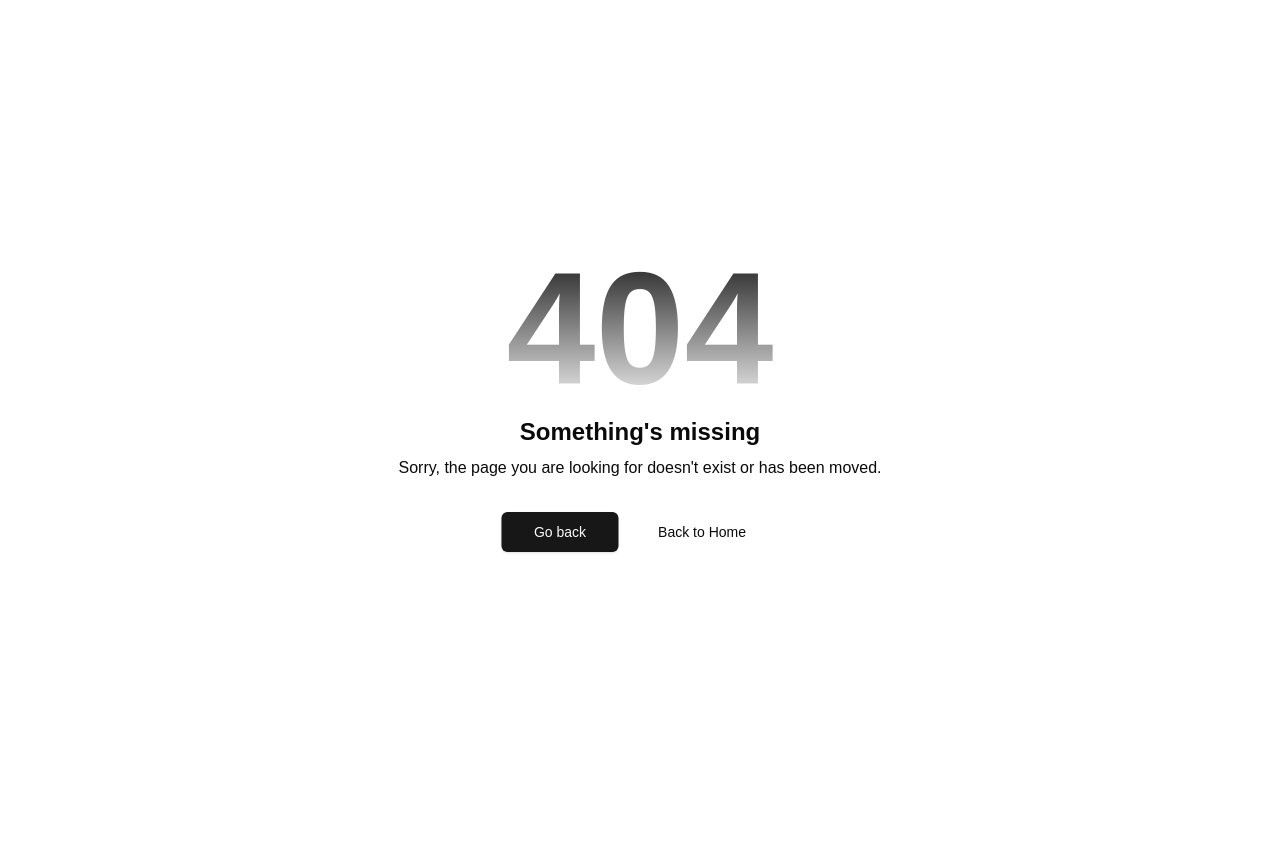
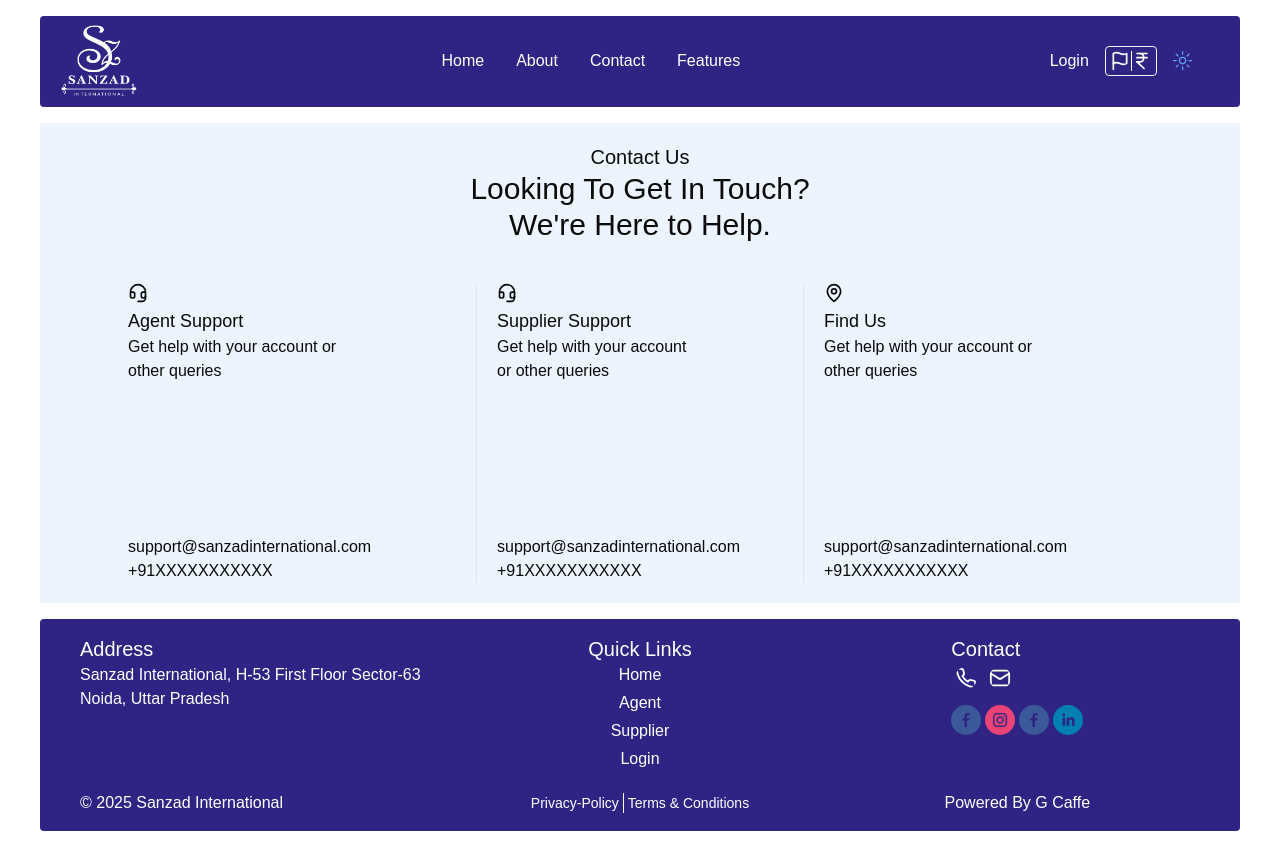
Before and after one commit to Sanzadinternational/frontend, a Next.js app: page /contact in a window 1280 px wide. Before the commit this address had no page. Before the commit the page ends 800 px from the top, so only its background shows below. Built offline with nearby package versions, Linux system fonts and the light colour scheme.

Commit message:
added contact page

```diff
--- a/src/app/(dashboard)/dashboard/admin/all-admin/page.tsx
+++ b/src/app/(dashboard)/dashboard/admin/all-admin/page.tsx
@@ -182,8 +182,8 @@ export default function AdminManagementPage() {
   }, []);
 
   const handleDelete = async (email: string) => {
-    const confirmDelete = window.confirm(`Are you sure you want to delete ${email}?`);
-    if (!confirmDelete) return;
+    // const confirmDelete = window.confirm(`Are you sure you want to delete ${email}?`);
+    // if (!confirmDelete) return;
 
     try {
       const response = await fetch(`${API_BASE_URL}/admin/DestroyAdmin/${email}`, {
--- /dev/null
+++ b/src/app/(main)/contact/page.tsx
@@ -0,0 +1,58 @@
+import { Separator } from "@/components/ui/separator"
+import { MapPin,Headset } from "lucide-react"
+
+const page = () => {
+  return (
+    <div className="flex flex-col justify-center items-center gap-10 bg-blue-100/[.5] dark:bg-blend-darken dark:text-primary-foreground mx-10 px-5 py-5">
+        <div className="flex flex-col items-center">
+            <h2 className="text-xl">Contact Us</h2>
+            <h1 className="text-3xl text-center">Looking To Get In Touch?
+                <br/>
+                We&#39;re Here to Help.
+            </h1>
+        </div>
+        <div className="grid grid-cols-1 md:grid-cols-3 gap-5">
+            <div className="flex flex-col justify-between h-[300px]">
+                <div>
+                    <Headset width={20} height={20}/>
+                    <h3 className="text-lg mt-1">Agent Support</h3>
+                    <p className="w-2/3">Get help with your account or other queries</p>
+                </div>
+                <div className="">
+                    <h4>support@sanzadinternational.com</h4>
+                    <h4>+91XXXXXXXXXXX</h4>
+                </div>
+            </div>
+
+            <div className="flex">
+                <Separator className="mr-5 hidden md:block" orientation="vertical"/>
+            <div className="flex flex-col justify-between h-[300px]">
+                <div className="">
+                    <Headset width={20} height={20}/>
+                    <h3 className="text-lg mt-1">Supplier Support</h3>
+                    <p className="w-2/3">Get help with your account or other queries</p>
+                </div>
+                <div className="">
+                    <h4>support@sanzadinternational.com</h4>
+                    <h4>+91XXXXXXXXXXX</h4>
+                </div>
+            </div>
+            <Separator className="hidden md:block" orientation="vertical"/>
+            </div>
+            <div className="flex flex-col justify-between h-[300px]">
+                <div className="">
+                    <MapPin width={20} height={20}/>
+                    <h3 className="text-lg mt-1">Find Us</h3>
+                    <p className="w-2/3">Get help with your account or other queries</p>
+                </div>
+                <div className="">
+                    <h4>support@sanzadinternational.com</h4>
+                    <h4>+91XXXXXXXXXXX</h4>
+                </div>
+            </div>
+        </div>
+    </div>
+  )
+}
+
+export default page
--- a/src/components/Header.tsx
+++ b/src/components/Header.tsx
@@ -63,7 +63,7 @@ const Header = () => {
         </Link>
         <Link
           className="hover:bg-blue-200 hover:text-indigo-700 rounded-md px-2 py-1"
-          href="#"
+          href="/contact"
         >
           Contact
         </Link>
--- a/src/components/admin/VehicleBrand.tsx
+++ b/src/components/admin/VehicleBrand.tsx
@@ -17,7 +17,7 @@ import { Form, FormControl, FormField, FormItem, FormLabel, FormMessage } from "
 import { Select, SelectContent, SelectItem, SelectTrigger, SelectValue } from "@/components/ui/select";
 import { Input } from "@/components/ui/input";
 import { useToast } from "@/hooks/use-toast";
-
+import { Pencil,Trash2 } from "lucide-react";
 const formSchema = z.object({
   VehicleBrand: z.string().min(1, { message: "Vehicle Brand is required" }),
   ServiceType: z.string().min(1, { message: "Service Type is required" }),
@@ -181,10 +181,10 @@ const VehicleBrand = () => {
                   <td className="p-2">{brand.ServiceType}</td>
                   <td className="p-2 flex gap-2">
                     <Button onClick={() => handleEdit(brand)} variant="outline">
-                      Edit
+                    <Pencil className="h-4 w-4" />
                     </Button>
                     <Button onClick={() => handleDelete(brand.id)} variant="destructive">
-                      Delete
+                    <Trash2 className="h-4 w-4" />
                     </Button>
                   </td>
                 </tr>
--- a/src/components/admin/VehicleModel.tsx
+++ b/src/components/admin/VehicleModel.tsx
@@ -16,7 +16,7 @@ import { Button } from "@/components/ui/button";
 import { Form, FormControl, FormField, FormItem, FormLabel, FormMessage } from "@/components/ui/form";
 import { Input } from "@/components/ui/input";
 import { useToast } from "@/hooks/use-toast";
-
+import { Pencil,Trash2 } from "lucide-react";
 const formSchema = z.object({
   VehicleModel: z.string().min(1, { message: "Vehicle Model is required" }),
 });
@@ -158,10 +158,10 @@ const VehicleModel = () => {
                   <td className="p-2">{model.VehicleModel}</td>
                   <td className="p-2 flex gap-2">
                     <Button onClick={() => handleEdit(model)} variant="outline">
-                      Edit
+                    <Pencil className="h-4 w-4" />
                     </Button>
                     <Button onClick={() => handleDelete(model.id)} variant="destructive">
-                      Delete
+                    <Trash2 className="h-4 w-4" />
                     </Button>
                   </td>
                 </tr>
--- a/src/components/admin/VehicleType.tsx
+++ b/src/components/admin/VehicleType.tsx
@@ -16,7 +16,7 @@ import { Button } from "@/components/ui/button";
 import { Form, FormControl, FormField, FormItem, FormLabel, FormMessage } from "@/components/ui/form";
 import { Input } from "@/components/ui/input";
 import { useToast } from "@/hooks/use-toast";
-
+import { Pencil,Trash2 } from "lucide-react";
 const formSchema = z.object({
   VehicleType: z.string().min(1, { message: "Vehicle Type is required" }),
 });
@@ -148,10 +148,10 @@ const VehicleType = () => {
                   <td className="p-2">{type.VehicleType}</td>
                   <td className="p-2 flex gap-2">
                     <Button onClick={() => handleEdit(type)} variant="outline">
-                      Edit
+                      <Pencil className="h-4 w-4" />
                     </Button>
                     <Button onClick={() => handleDelete(type.id)} variant="destructive">
-                      Delete
+                    <Trash2 className="h-4 w-4" />
                     </Button>
                   </td>
                 </tr>
--- a/src/components/agent/LocationMap.tsx
+++ b/src/components/agent/LocationMap.tsx
@@ -50,12 +50,120 @@
 
 
 
+// "use client";
+// import { GoogleMap, useLoadScript, Marker, Polyline } from "@react-google-maps/api";
+// import { useMemo, useCallback, useRef } from "react";
+
+// const MapContainerStyle = {
+//   width: "300px",
+//   height: "300px",
+// };
+
+// const parseCoords = (location) => {
+//   if (!location) return null;
+//   const [lat, lng] = location.split(",").map(Number);
+//   return { lat, lng };
+// };
+
+// const googleMapsApiKey = "AIzaSyAjXkEFU-hA_DSnHYaEjU3_fceVwQra0LI";
+
+// const LocationMap = ({ pickupLocation, dropoffLocation }) => {
+//   const { isLoaded, loadError } = useLoadScript({
+//     googleMapsApiKey,
+//   });
+
+//   const mapRef = useRef();
+//   const onMapLoad = useCallback((map) => {
+//     mapRef.current = map;
+//   }, []);
+
+//   // Parse coordinates
+//   const fromCoords = useMemo(() => parseCoords(pickupLocation), [pickupLocation]);
+//   const toCoords = useMemo(() => parseCoords(dropoffLocation), [dropoffLocation]);
+
+//   // Create path for polyline
+//   const path = useMemo(() => {
+//     if (!fromCoords || !toCoords) return [];
+//     return [fromCoords, toCoords];
+//   }, [fromCoords, toCoords]);
+
+//   // Fit bounds to show both markers
+//   const onBoundsChanged = useCallback(() => {
+//     if (mapRef.current && fromCoords && toCoords) {
+//       const bounds = new window.google.maps.LatLngBounds();
+//       bounds.extend(fromCoords);
+//       bounds.extend(toCoords);
+//       mapRef.current.fitBounds(bounds);
+
+//       // Add some padding if needed
+//       const padding = 50; // pixels
+//       mapRef.current.panToBounds(bounds, padding);
+//     }
+//   }, [fromCoords, toCoords]);
+
+//   if (!isLoaded) return <p className="text-center text-blue-500">Loading Map...</p>;
+//   if (loadError) return <p className="text-center text-red-500">Error loading map.</p>;
+
+//   return (
+//     <div className="">
+//       <GoogleMap
+//         mapContainerStyle={MapContainerStyle}
+//         zoom={14}
+//         onLoad={onMapLoad}
+//         onBoundsChanged={onBoundsChanged}
+//         options={{
+//           zoomControl: true,
+//           streetViewControl: false,
+//           mapTypeControl: false,
+//           fullscreenControl: false,
+//         }}
+//       >
+//         {fromCoords && (
+//           <Marker
+//             position={fromCoords}
+//             label="Pickup"
+//             icon={{
+//               url: "http://maps.google.com/mapfiles/ms/icons/green-dot.png"
+//             }}
+//           />
+//         )}
+
+//         {toCoords && (
+//           <Marker
+//             position={toCoords}
+//             label="Dropoff"
+//             icon={{
+//               url: "http://maps.google.com/mapfiles/ms/icons/red-dot.png"
+//             }}
+//           />
+//         )}
+
+//         {path.length > 0 && (
+//           <Polyline
+//             path={path}
+//             options={{
+//               strokeColor: "#4285F4",
+//               strokeOpacity: 0.8,
+//               strokeWeight: 4,
+//               geodesic: true
+//             }}
+//           />
+//         )}
+//       </GoogleMap>
+//     </div>
+//   );
+// };
+
+// export default LocationMap;
+
+
+
 "use client";
 import { GoogleMap, useLoadScript, Marker, Polyline } from "@react-google-maps/api";
-import { useMemo, useCallback, useRef } from "react";
+import { useMemo, useCallback, useRef, useEffect } from "react";
 
 const MapContainerStyle = {
-  width: "350px",
+  width: "300px",
   height: "300px",
 };
 
@@ -87,17 +195,16 @@ const LocationMap = ({ pickupLocation, dropoffLocation }) => {
     return [fromCoords, toCoords];
   }, [fromCoords, toCoords]);
 
-  // Fit bounds to show both markers
-  const onBoundsChanged = useCallback(() => {
+  // Fit bounds when coordinates change
+  useEffect(() => {
     if (mapRef.current && fromCoords && toCoords) {
       const bounds = new window.google.maps.LatLngBounds();
       bounds.extend(fromCoords);
       bounds.extend(toCoords);
-      mapRef.current.fitBounds(bounds);
 
-      // Add some padding if needed
-      const padding = 50; // pixels
-      mapRef.current.panToBounds(bounds, padding);
+      // Add some padding
+      const padding = 40; // pixels
+      mapRef.current.fitBounds(bounds, padding);
     }
   }, [fromCoords, toCoords]);
 
@@ -108,14 +215,14 @@ const LocationMap = ({ pickupLocation, dropoffLocation }) => {
     <div className="w-full">
       <GoogleMap
         mapContainerStyle={MapContainerStyle}
-        zoom={14}
         onLoad={onMapLoad}
-        onBoundsChanged={onBoundsChanged}
         options={{
           zoomControl: true,
           streetViewControl: false,
           mapTypeControl: false,
           fullscreenControl: false,
+          gestureHandling: "greedy", // Allows zooming with fingers on touch devices
+          disableDoubleClickZoom: false, // Enables double-click zoom
         }}
       >
         {fromCoords && (
--- a/src/components/constants/data.ts
+++ b/src/components/constants/data.ts
@@ -183,7 +183,7 @@ export const sideBarItems: Role[] = [
           },
           {
             title: 'Supplier Products',
-            url: '/dashboard/admin/supplier-products',
+            url: '/dashboard/admin/vehicle-details',
             icon: 'entry',
             show: 'Supplier_product' // Will check userData.Supplier_product
           }
```
Also changed, not shown: 1 other file (tests, documents, lock files or other folders).
